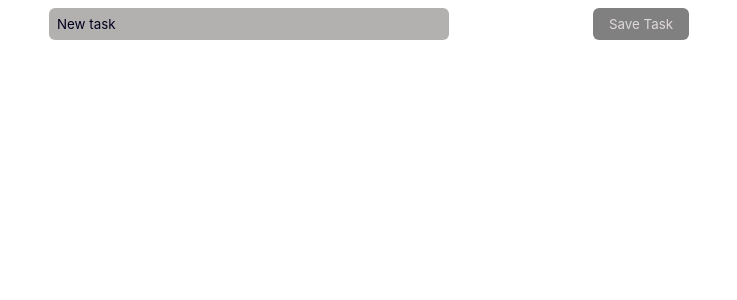
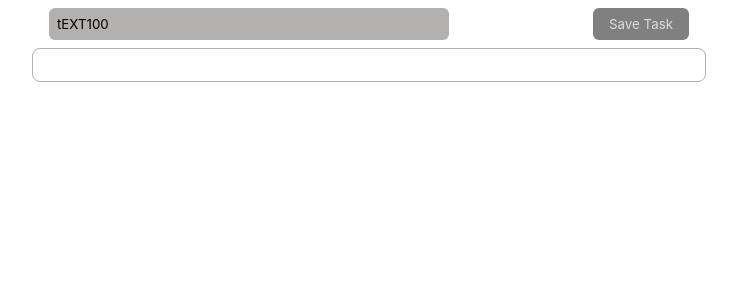
Before and after one commit to GHOST-Aram/react-task-app-odin, a React (Create React App) app: page / in a window 1280 px wide. Shown: the top 300 px of the page, without its empty margins (271-1008 px from the left). Built offline with nearby package versions, Linux system fonts and the light colour scheme.

Commit message:
Create Tasks list with states

```diff
--- a/src/App.js
+++ b/src/App.js
@@ -1,9 +1,21 @@
+import { useState } from 'react';
 import './App.css';
 import Form from './components/form';
+import Tasks from './components/tasks';
 function App() {
+  const [tasks, setTasks] = useState([])
+
+  const [taskText, setTaskText] = useState('tEXT100')
+
+
+  const saveTasks = () =>{
+    setTasks([...tasks, {id: tasks.length, text: taskText}])
+  }
+
   return (
     <div className="App">
-      <Form />
+      <Form onSave = {saveTasks} taskText={taskText} onTextChange ={setTaskText}/>
+      <Tasks tasks={tasks}/>
     </div>
   );
 }
--- a/src/components/form.js
+++ b/src/components/form.js
@@ -1,9 +1,14 @@
 import React from 'react'
 
-export const Form = () => {
+export const Form = ({onTextChange, taskText, onSave}) => {
+  const onSubmit = (e) =>{
+    e.preventDefault()
+    onSave()
+
+  }
   return (
-    <form className='flex flex-row justify-between container py-4'>
-        <input type="text" name="" id=""
+    <form onSubmit={(e) =>onSubmit(e)} className='flex flex-row justify-between container py-4'>
+        <input type="text" name="" id=""  value={taskText} onChange={(e) => onTextChange(e.target.value)}
         className='py-4 px-4 border-none bg-light-gray outline-none rounded-md w-60' placeholder='New task' />
         <input type="submit" value="Save Task" className='bg-gray text-light py-4 px-8 border-none rounded-md' />
     </form>
--- a/src/components/task.js
+++ b/src/components/task.js
@@ -1,11 +1,8 @@
 import React from 'react'
 
-const Task = ({key, task}) => {
-  return (
-    <li key={key} className='text-green-500'>
-        {task.text}
-    </li>
-  )
+const Task = ({task}) => {
+  return (<li key={task.id} className='text-green-500 py-4 px-2 border-b-1 border-light-gray'>
+    {task.text}</li>)
 }
 
 export default Task
--- a/src/components/tasks.js
+++ b/src/components/tasks.js
@@ -2,11 +2,8 @@ import React from 'react'
 import Task from './task'
 const Tasks = ({tasks}) => {
   return (
-    <ul>
-        {
-
-        tasks.map((task, index) => <Task key ={index} task={task} />)
-        }
+    <ul className='text-left container px-8 border-solid rounded-lg py-8 border-light-gray'>
+        {tasks.map((task) => <Task key ={task.id} task={task} />)}
     </ul>
   )
 }
--- a/src/index.css
+++ b/src/index.css
@@ -5,6 +5,7 @@
   --small-radius:4px;
   --large-radius:8px;
   --dark-color: rgb(1, 1, 28);
+  --slate-color:rgb(228, 188, 114);
 }
 
 *{
@@ -31,6 +32,15 @@ body {
 .border-none{
   border: none;
 }
+.border-b-1{
+  border-bottom: 1px solid;
+}
+.border-light-gray{
+  border-color: var(--light-gray-color);
+}
+.border-solid{
+  border: solid 1px var(--light-gray-color);
+}
 code {
   font-family: source-code-pro, Menlo, Monaco, Consolas, 'Courier New',
     monospace;
@@ -51,8 +61,14 @@ input[type=text]::placeholder{
 .justify-between{
   justify-content: space-between;
 }
+li{
+  list-style: none;
+}
 .outline-none:focus{
   outline: none;
+}
+.px-2{
+  padding-inline: .25rem;
 }
 .px-4{
   padding-inline: .5rem;
@@ -63,14 +79,26 @@ input[type=text]::placeholder{
 .py-4{
   padding-block: .5rem;
 }
+.py-8{
+  padding-block: 1rem;
+}
+.rounded-lg{
+  border-radius: var(--large-radius);
+}
 .rounded-md{
   border-radius: var(--medium-radius);
 }
 .text-green-500{
   color: rgb(34 197 94);
 }
+.text-left{
+  text-align: left;
+}
 .text-light{
   color: var(--light-color);
+}
+li:nth-child(even){
+  background-color: var(--slate-color);
 }
 .w-60{
   width: 60%;
```
